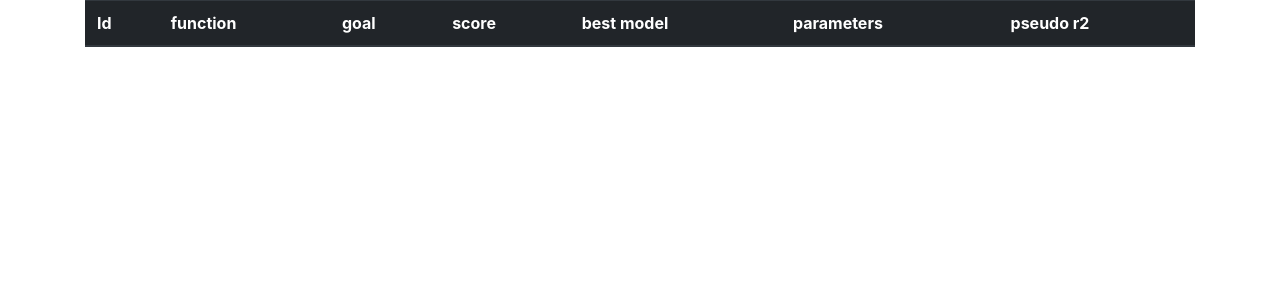
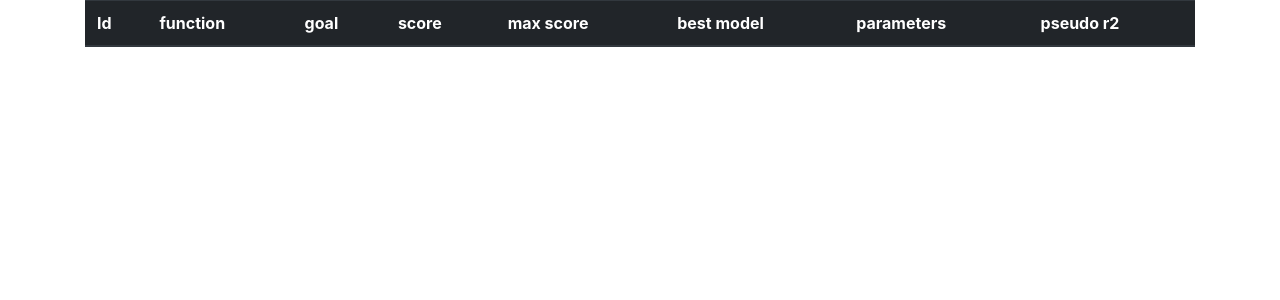
Before and after one commit to bmontambault/Active-Learning, a Flask app: template models/templates/index.html in a window 1280 px wide. Shown: the top 300 px of the page. Run offline with Flask 2, Linux system fonts and the light colour scheme; the template is opened without the code that fills it, so the values that code supplies are empty; parts of the project's set-up code (start-up, migrations or seed data) failed here and were passed over; some libraries are stand-ins or nearby versions.

Commit message:
update template

```diff
--- a/models/templates/index.html
+++ b/models/templates/index.html
@@ -12,6 +12,7 @@
 	      <th scope="col">function</th>
 	      <th scope="col">goal</th>
 	      <th scope="col">score</th>
+	      <th scope="col">max score</th>
 	      <th scope="col">best model</th>
 	      <th scope="col">parameters</th>
 	      <th scope="col">pseudo r2</th>
```
